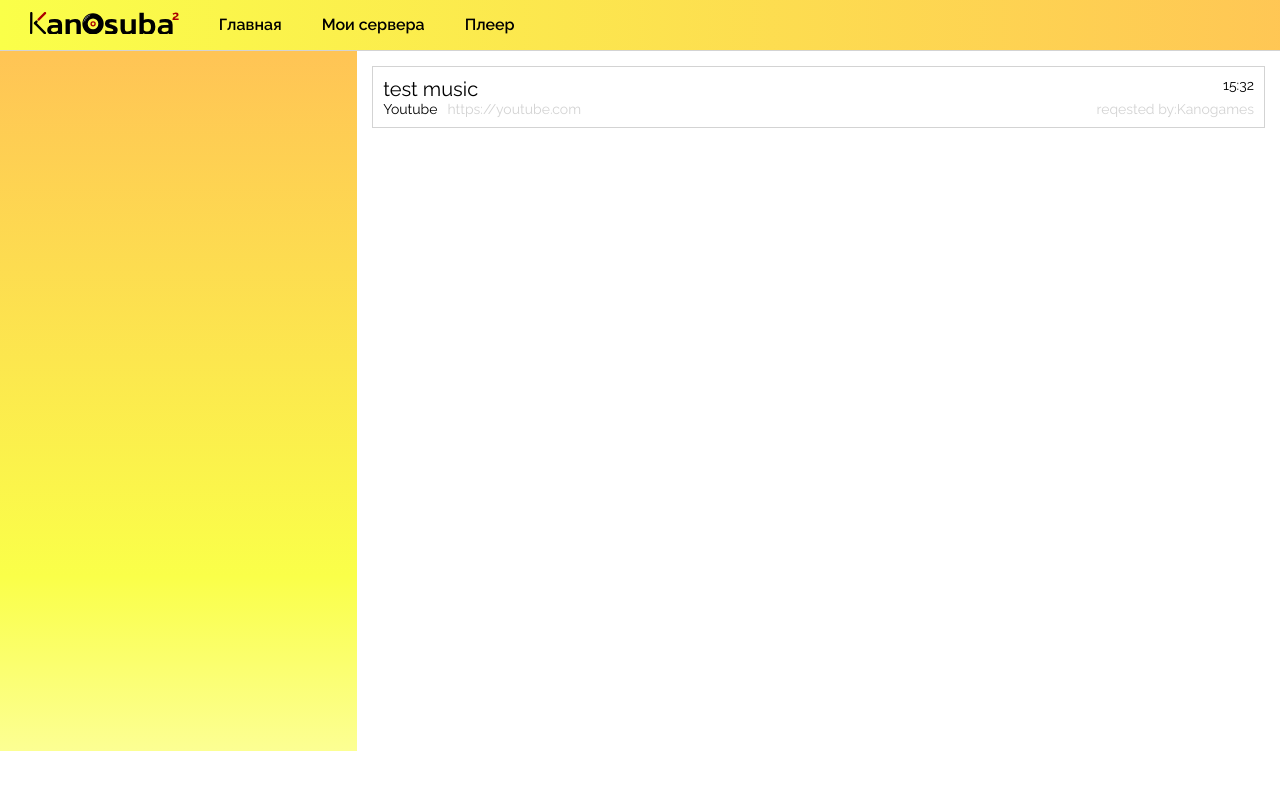
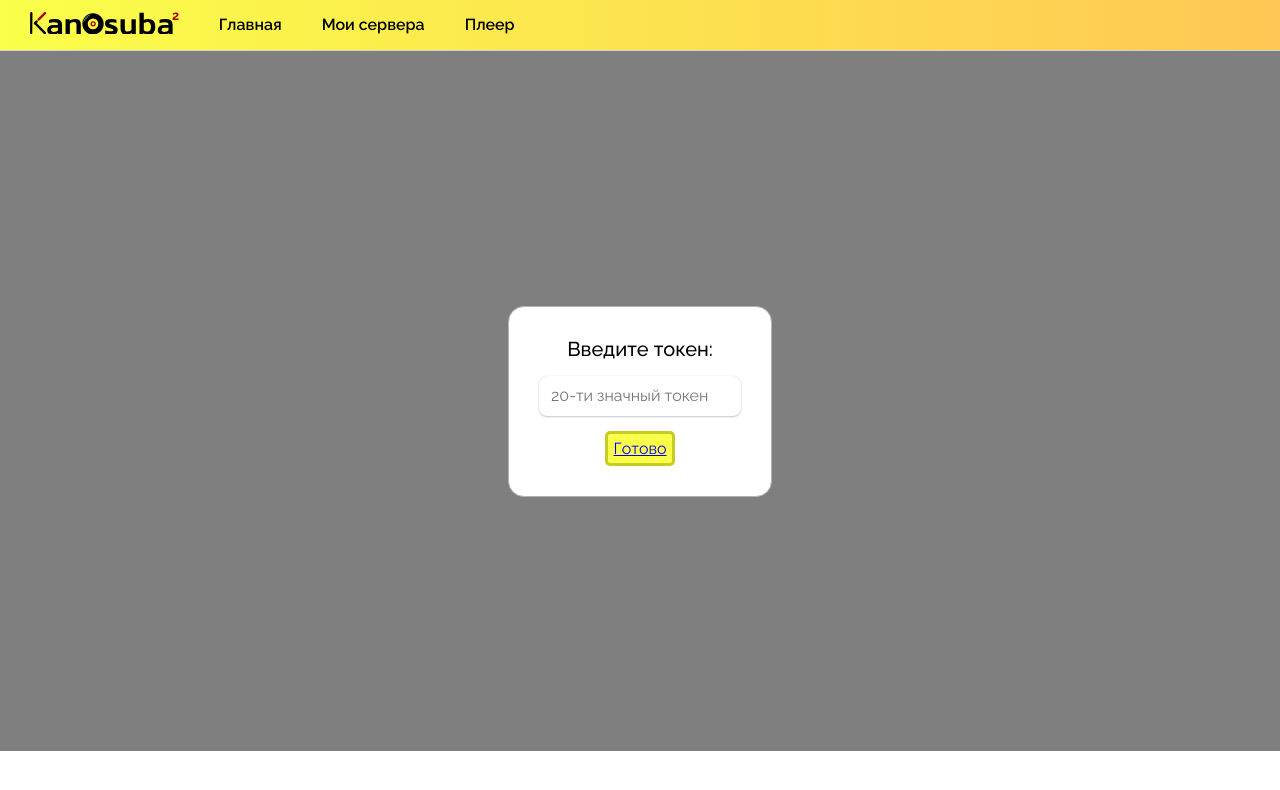
Before and after one commit to Kanogame/Node-Discord-Bot, a React (Create React App) app in the folder DiscordApp - frontend/: page /player/1 in a window 1280 px wide. Shown: the top 790 px of the page. Built offline with nearby package versions, Linux system fonts and the light colour scheme.

Commit message:
front rewrite pt 5.5

```diff
--- a/DiscordApp - frontend/src/App.jsx
+++ b/DiscordApp - frontend/src/App.jsx
@@ -5,7 +5,7 @@ import MusicCard from "./MusicCard";
 
 const Root = styled.div`
 text-align: center;
-display: flex`
+display: flex;`
 
 
 
--- a/DiscordApp - frontend/src/routes/player.jsx
+++ b/DiscordApp - frontend/src/routes/player.jsx
@@ -1,9 +1,9 @@
-import { useLoaderData } from "react-router-dom";
+import { useLoaderData, NavLink } from "react-router-dom";
 import { useState } from "react";
 import styled from "styled-components";
 
 const ModalContent = styled.div`
-    display: none;
+    display: flex;
     width: 100%;
     height: 100%;
     justify-content: center;
@@ -70,29 +70,30 @@ export function loader({params}) {
 }
 
 export default function PlayerSection() {
+    const queryParams = new URLSearchParams(window.location.search)
     const [token, setToken] = useState("");
     const {tokenPass} = useLoaderData();
+    const tokenQuery =  queryParams.get("t");
 
     function setTokenInp(e) {
         setToken(e.target.value);
     }
 
-    return <>
-        <ModalContent>
-            <Modal>
-                <ModalHead>Введите токен:</ModalHead>
-                <ModalInput type="text" placeholder="20-ти значный токен" value={token} onChange={setTokenInp} />
-                <ModalButton href={`/player/${tokenPass}&t=${token}`}>Готово</ModalButton>
-            </Modal>
-        </ModalContent>
-        <Player musiclist={[{id: 1, title: "test music", length: "15:32", url: "https://youtube.com", request: "Kanogames"}]}></Player>
-    </>
+    return (tokenQuery === null ? (<ModalContent>
+        <Modal>
+            <ModalHead>Введите токен:</ModalHead>
+            <ModalInput type="text" placeholder="20-ти значный токен" value={token} onChange={setTokenInp} />
+            <ModalButton><NavLink to={`/player/${tokenPass}?t=${token}`}>Готово</NavLink></ModalButton>
+        </Modal>
+    </ModalContent>) :
+    (<Player musiclist={[{id: 1, title: "test music", length: "15:32", url: "https://youtube.com", request: "Kanogames"}]}></Player>))
 }
 
 function Player(props) {
     const [musiclist, setMusicList] = useState(props.musiclist);
 
     const data = musiclist.map(music => {return <Music
+        key={music.id}
         id={music.id}
         title={music.title}
         length={music.length}
```
Also changed, not shown: 1 other file (tests, documents, lock files or other folders).
